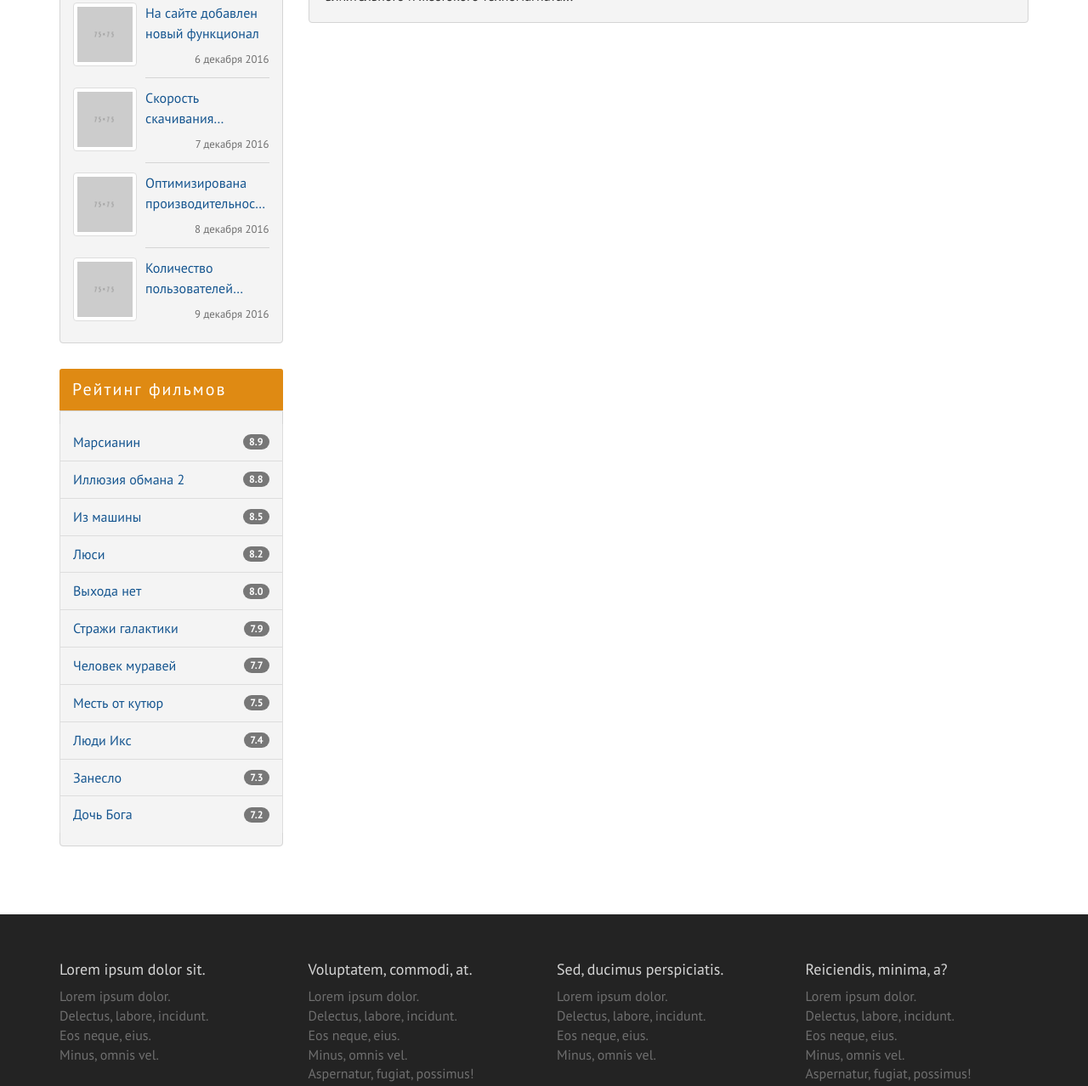
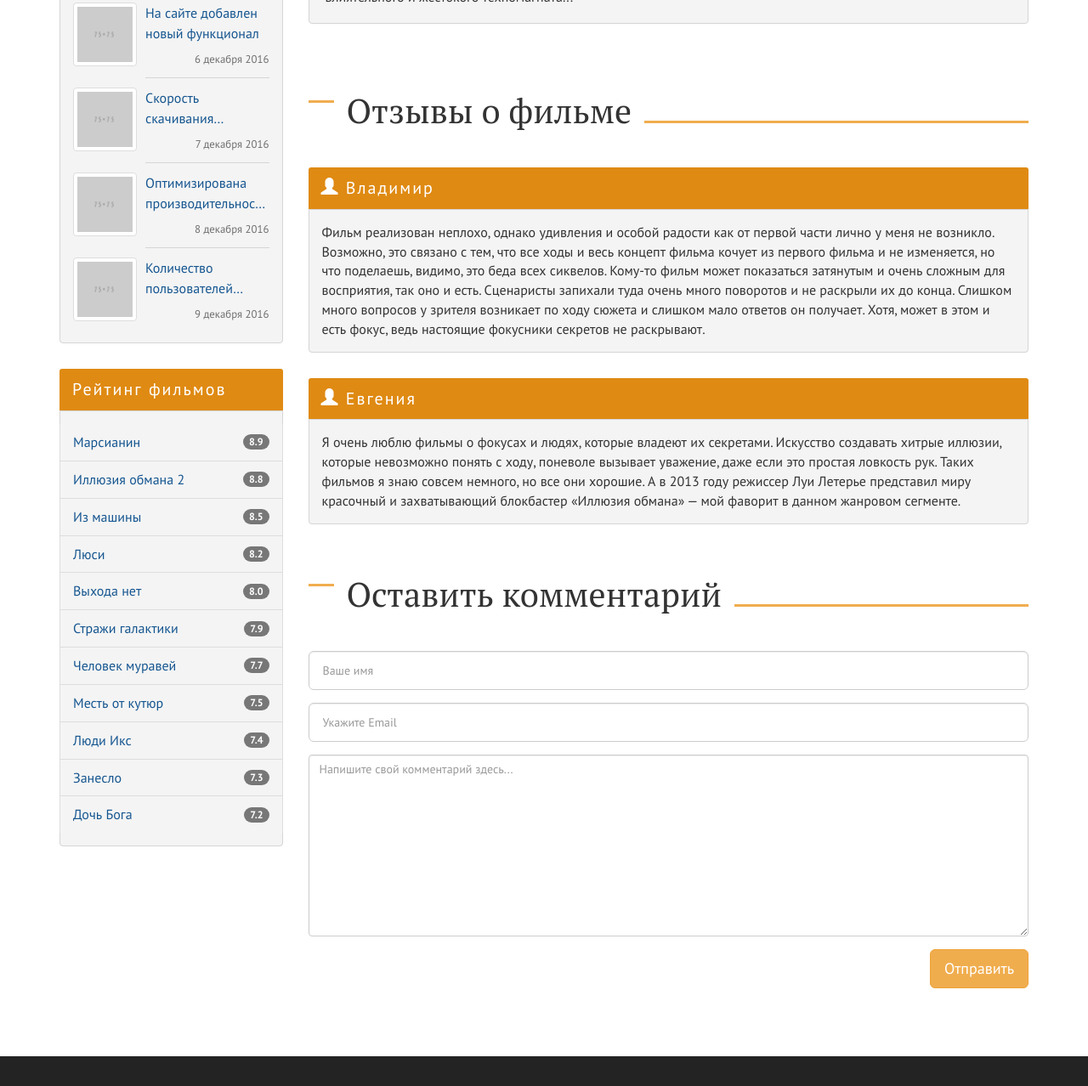
Before and after one commit to ItsMari0/Project_Kinozal-Template, a plain HTML site: page page.html in a window 1280 px wide. Shown: the part 1424-2702 px from the top of the page at 85% size. Drawn offline with Linux system fonts and the light colour scheme.

Commit message:
complete page.html

```diff
--- a/assets/scss/_page.scss
+++ b/assets/scss/_page.scss
@@ -23,6 +23,15 @@
 }
 
 .embed-responsive {
+  border: 1px solid $color-gray;
   border-bottom: none;
   border-radius: 4px 4px 0 0;
 }
+
+.mt-0 {
+  margin-top: 0;
+}
+
+.film-comment-form__button {
+  float: right;
+}
--- a/page.html
+++ b/page.html
@@ -8,7 +8,8 @@
   <meta http-equiv="X-UA-Compatible" content="ie=edge">
   <title>КиноЗал</title>
   <link href="libs/bootstrap/dist/css/bootstrap.min.css" rel="stylesheet">
-    <link href="https://fonts.googleapis.com/css2?family=PT+Sans:wght@400;700&family=PT+Serif:wght@400;700&display=swap" rel="stylesheet">
+  <link href="https://fonts.googleapis.com/css2?family=PT+Sans:wght@400;700&family=PT+Serif:wght@400;700&display=swap"
+    rel="stylesheet">
   <link href="assets/css/style.css" rel="stylesheet">
   <link rel="icon" href="assets/img/favicon.png" type="image/x-icon">
   <!--[if lt IE 9]>
@@ -31,7 +32,8 @@
       <nav class="navbar navbar-inverse navbar-static-top">
         <div class="container">
           <div class="navbar-header">
-                        <button type="button" class="navbar-toggle collapsed" data-toggle="collapse" data-target="#navbar-top" aria-expanded="false">
+            <button type="button" class="navbar-toggle collapsed" data-toggle="collapse" data-target="#navbar-top"
+              aria-expanded="false">
               <span class="sr-only">Toggle navigation</span>
               <span class="icon-bar"></span>
               <span class="icon-bar"></span>
@@ -62,7 +64,8 @@
         <section class="film-info">
           <h1>Иллюзия обмана 2</h1>
           <div class="embed-responsive embed-responsive-16by9">
-                        <iframe class="embed-responsive-item" src="https://www.youtube.com/embed/47DzVAIzSQI" allowfullscreen=""></iframe>
+            <iframe class="embed-responsive-item" src="https://www.youtube.com/embed/47DzVAIzSQI"
+              allowfullscreen=""></iframe>
           </div>
           <div class="film-info__well well text-center">
             <span class="film-info__wrapper">
@@ -79,15 +82,64 @@
         <section class="film-description">
           <h2>Описание фильма</h2>
           <div class="well">
+            «Четыре всадника» — команда иллюзионистов, которая смогла не только покорить многомиллионную публику своими
+            выступлениями, но и провернуть пожалуй самую крупную аферу за последние несколько десятилетий. Тогда они
+            смогли добиться желаемого результата и
+            провести вокруг пальца известного разоблачителя фокусов. Спустя несколько лет группа иллюзионистов
+            собирается вновь и теперь они готовы удивить зрителя новыми более удивительными номерами. Их магия стала еще
+            более совершенна, но
+            вместе с ней опасней стали и враги. На этот раз «всадникам» предстоит очень сильно постараться, чтобы спасти
+            свою репутацию и вывести на «чистую воду» влиятельного и жестокого техномагната...
+          </div>
+        </section>
+        <section class="film-comments">
+          <h2>Отзывы о фильме</h2>
 
-                        «Четыре всадника» — команда иллюзионистов, которая смогла не только покорить многомиллионную публику своими выступлениями, но и провернуть пожалуй самую крупную аферу за последние несколько десятилетий. Тогда они смогли добиться желаемого результата и
-                        провести вокруг пальца известного разоблачителя фокусов. Спустя несколько лет группа иллюзионистов собирается вновь и теперь они готовы удивить зрителя новыми более удивительными номерами. Их магия стала еще более совершенна, но
-                        вместе с ней опасней стали и враги. На этот раз «всадникам» предстоит очень сильно постараться, чтобы спасти свою репутацию и вывести на «чистую воду» влиятельного и жестокого техномагната...
+          <div class="panel panel-info">
+            <div class="panel-heading">
+              <span class="glyphicon glyphicon-user"></span>
+              <span class="comment-userName">Владимир</span>
+            </div>
+            <div class="panel-body mt-0">
+              Фильм реализован неплохо, однако удивления и особой радости как от первой части лично у меня не возникло.
+              Возможно, это связано с тем, что все ходы и весь концепт фильма кочует из первого фильма и не изменяется,
+              но что поделаешь, видимо, это беда всех сиквелов. Кому-то фильм может показаться затянутым и очень сложным
+              для восприятия, так оно и есть. Сценаристы запихали туда очень много поворотов и не раскрыли их до конца.
+              Слишком много вопросов у зрителя возникает по ходу сюжета и слишком мало ответов он получает. Хотя, может
+              в этом и есть фокус, ведь настоящие фокусники секретов не раскрывают.
+            </div>
+          </div>
+
+          <div class="panel panel-info">
+            <div class="panel-heading">
+              <span class="glyphicon glyphicon-user"></span>
+              <span class="comment-userName">Евгения</span>
+            </div>
+            <div class="panel-body mt-0">
+              Я очень люблю фильмы о фокусах и людях, которые владеют их секретами. Искусство создавать хитрые иллюзии,
+              которые невозможно понять с ходу, поневоле вызывает уважение, даже если это простая ловкость рук. Таких
+              фильмов я знаю совсем немного, но все они хорошие. А в 2013 году режиссер Луи Летерье представил миру
+              красочный и захватывающий блокбастер «Иллюзия обмана» — мой фаворит в данном жанровом сегменте.
+            </div>
           </div>
         </section>
 
-
-
+        <section class="film-comment-form">
+          <h2>Оставить комментарий</h2>
+          <form action="#">
+            <div class="form-group">
+              <input type="text" class="form-control input-lg" placeholder="Ваше имя">
+            </div>
+            <div class="form-group">
+              <input type="email" class="form-control input-lg" placeholder="Укажите Email">
+            </div>
+            <div class="form-group">
+              <textarea name="form-control" class="form-control" rows="10"
+                placeholder="Напишите свой комментарий здесь..."></textarea>
+            </div>
+            <button class="film-comment-form__button btn btn-lg btn-warning" type="submit">Отправить</button>
+          </form>
+        </section>
 
         <section class="site-search panel panel-info visible-sm visible-xs">
           <div class="panel-heading">Поиск</div>
@@ -207,7 +259,8 @@
                   </a>
                 </li>
                 <li role="presentation">
-                                    <a href="#user-registration-sidebar" aria-controls="user-registration-sidebar" role="tab" data-toggle="tab">
+                  <a href="#user-registration-sidebar" aria-controls="user-registration-sidebar" role="tab"
+                    data-toggle="tab">
                     <span class="glyphicon glyphicon-user"></span>
                   </a>
                 </li>
@@ -324,6 +377,7 @@
       </aside>
     </div>
   </div>
+
   <footer class="footer">
     <div class="container-fluid">
       <div class="row">
```
Also changed, not shown: assets/css/style.css. Lines whose indentation alone changed are shown as unchanged.
